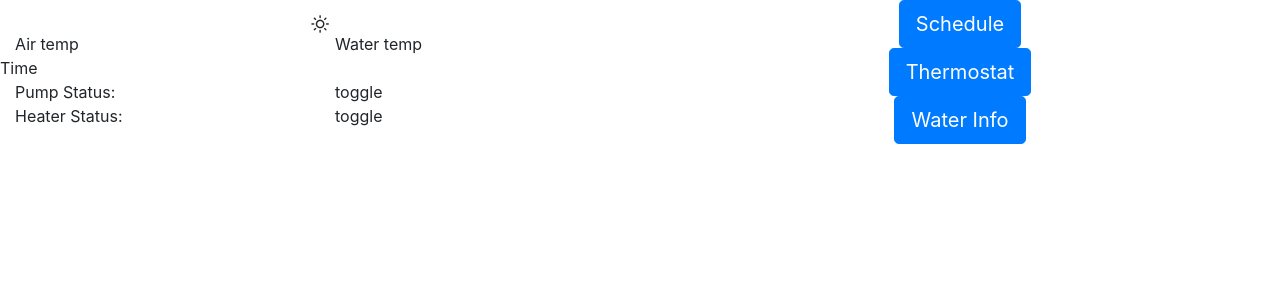
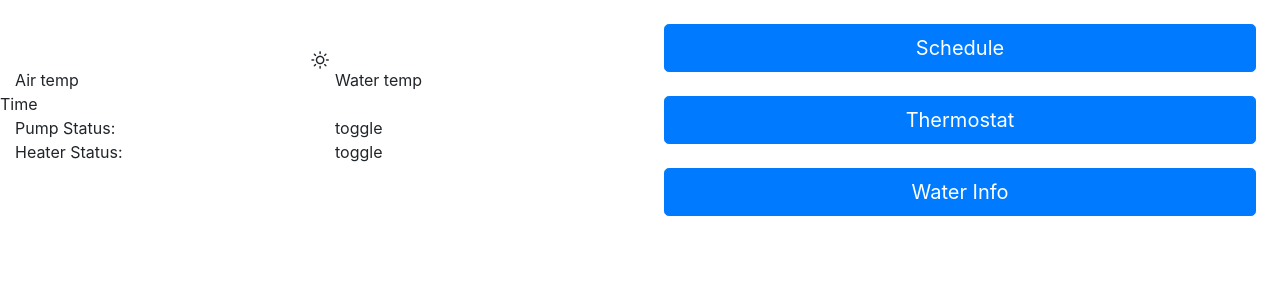
Before and after one commit to infinitymdm/PoolControl, a Django app: page / in a window 1280 px wide. Shown: the top 300 px of the page. Run offline with Django 3.2, Linux system fonts and the light colour scheme; some libraries are stand-ins or nearby versions.

Commit message:
Tinkered with homepage UI

```diff
--- a/Homepage/templates/home.html
+++ b/Homepage/templates/home.html
@@ -1,14 +1,14 @@
 <!DOCTYPE html>
 <html lang='en'>
+    <!-- Load Django static files (such as images, imported files, etc.) -->
     {% load static %}
     <head>
-        <!-- meta tags -->
+        <!-- Required Meta tags -->
         <meta charset="utf-8">
         <meta name="viewport" content="width=device-width, initial-scale=1, shrink-to-fit=no">
 
         <!-- Bootstrap CSS -->
         <link rel="stylesheet" href="https://stackpath.bootstrapcdn.com/bootstrap/4.4.1/css/bootstrap.min.css" integrity="sha384-Vkoo8x4CGsO3+Hhxv8T/Q5PaXtkKtu6ug5TOeNV6gBiFeWPGFN9MuhOf23Q9Ifjh" crossorigin="anonymous">
-
         <!-- Weather Icons CSS -->
         <link rel="stylesheet" href="{% static 'weathericons/css/weather-icons.min.css' %}">
     </head>
@@ -52,20 +52,20 @@
 
                 <!-- Right Column -->
                 <div class="col">
-                    <div class="row justify-content-center">
-                        <button type="button" class="btn btn-primary btn-lg">Schedule</button>
+                    <div class="row pt-4">
+                        <button type="button" class="btn btn-primary btn-lg container mx-4">Schedule</button>
                     </div>
-                    <div class="row justify-content-center">
-                        <button type="button" class="btn btn-primary btn-lg">Thermostat</button>
+                    <div class="row pt-4">
+                        <button type="button" class="btn btn-primary btn-lg container mx-4">Thermostat</button>
                     </div>
-                    <div class="row justify-content-center">
-                        <button type="button" class="btn btn-primary btn-lg">Water Info</button>
+                    <div class="row pt-4">
+                        <button type="button" class="btn btn-primary btn-lg container mx-4">Water Info</button>
                     </div>
                 </div>
             </div>
         </div>
 
-        <!-- Optional JS for Bootstrap -->
+        <!-- JS for Bootstrap -->
         <script src="https://code.jquery.com/jquery-3.4.1.slim.min.js" integrity="sha384-J6qa4849blE2+poT4WnyKhv5vZF5SrPo0iEjwBvKU7imGFAV0wwj1yYfoRSJoZ+n" crossorigin="anonymous"></script>
         <script src="https://cdn.jsdelivr.net/npm/popper.js@1.16.0/dist/umd/popper.min.js" integrity="sha384-Q6E9RHvbIyZFJoft+2mJbHaEWldlvI9IOYy5n3zV9zzTtmI3UksdQRVvoxMfooAo" crossorigin="anonymous"></script>
         <script src="https://stackpath.bootstrapcdn.com/bootstrap/4.4.1/js/bootstrap.min.js" integrity="sha384-wfSDF2E50Y2D1uUdj0O3uMBJnjuUD4Ih7YwaYd1iqfktj0Uod8GCExl3Og8ifwB6" crossorigin="anonymous"></script>
```
